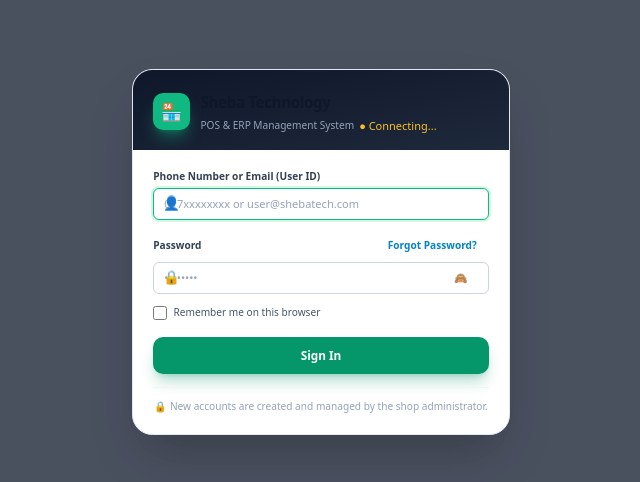
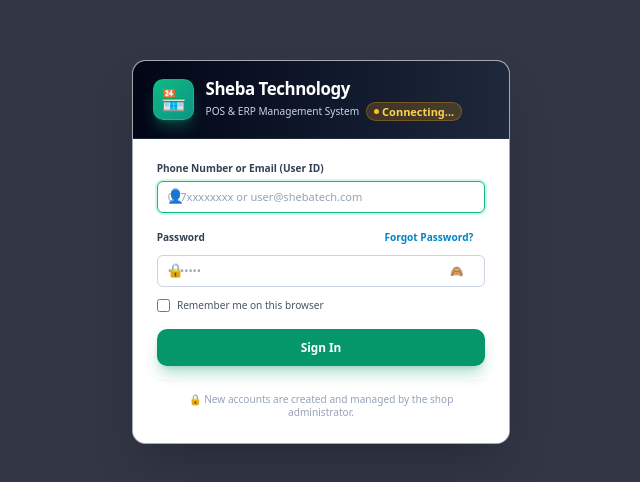
Before and after one commit to shebatechservices-cmyk/techshop, a React (Vite) app in the folder frontend/: page / in a window 1280 px wide. Shown: the part 148-630 px from the top of the page, without its empty margins (319-959 px from the left). Built offline with nearby package versions, Linux system fonts and the light colour scheme; no server answers.

Commit message:
fix(ui): improve contrast and styling of login modal header

```diff
--- a/frontend/src/components/modals/LoginModal.jsx
+++ b/frontend/src/components/modals/LoginModal.jsx
@@ -11,33 +11,36 @@
   const { mode, serverOnline } = modalState;
 
   return (
-    <div className="fixed inset-0 z-[99999] bg-slate-900/75 backdrop-blur-sm flex items-center justify-center p-4">
+    <div className="fixed inset-0 z-[99999] bg-slate-950/80 backdrop-blur-md flex items-center justify-center p-4 sm:p-6 animate-fadeIn">
       {/* Main Container Card */}
-      <div className="bg-white rounded-3xl shadow-2xl w-full max-w-md overflow-hidden border border-slate-200 relative animate-fadeIn">
+      <div className="bg-white rounded-2xl shadow-2xl w-full max-w-md overflow-hidden border border-slate-800/40 relative">
         {/* Header Branding */}
-        <div className="bg-gradient-to-br from-slate-900 to-slate-800 p-6 pb-5 text-white relative">
+        <div className="bg-gradient-to-r from-slate-950 via-slate-900 to-slate-800 px-6 py-5 text-white relative border-b border-slate-700/50">
           {canClose && (
             <button
+              type="button"
               onClick={onClose}
-              className="absolute top-4 right-4 bg-white/10 hover:bg-white/20 text-white rounded-full w-8 h-8 flex items-center justify-center text-sm transition-colors"
+              className="absolute top-4 right-4 bg-white/10 hover:bg-white/20 text-white rounded-full w-8 h-8 flex items-center justify-center text-sm font-bold transition-all focus:outline-none"
+              aria-label="Close"
             >
               ✕
             </button>
           )}
 
-          <div className="flex items-center gap-3">
-            <div className="w-11 h-11 rounded-xl bg-emerald-500 flex items-center justify-center text-xl shadow-lg shadow-emerald-500/40 flex-shrink-0">
+          <div className="flex items-center gap-3.5">
+            <div className="w-12 h-12 rounded-xl bg-gradient-to-br from-emerald-500 to-teal-600 flex items-center justify-center text-2xl shadow-lg shadow-emerald-500/30 flex-shrink-0 border border-emerald-400/30">
               🏪
             </div>
-            <div>
-              <h2 className="text-lg font-extrabold tracking-tight">
+            <div className="flex-1 min-w-0">
+              <h2 className="text-xl font-extrabold tracking-tight text-white m-0 leading-tight">
                 Sheba Technology
               </h2>
-              <div className="text-xs text-slate-400 flex items-center gap-1.5 mt-0.5">
+              <div className="text-xs text-slate-300 font-medium flex items-center gap-2 mt-1">
                 <span>POS & ERP Management System</span>
                 {serverOnline !== null && (
-                  <span className={`inline-flex items-center gap-1 text-[11px] font-medium ${serverOnline ? 'text-emerald-400' : 'text-amber-400'}`}>
-                    ● {serverOnline ? 'Cloud Live' : 'Connecting...'}
+                  <span className={`inline-flex items-center gap-1 text-[11px] font-semibold px-2 py-0.5 rounded-full ${serverOnline ? 'bg-emerald-500/20 text-emerald-300 border border-emerald-500/30' : 'bg-amber-500/20 text-amber-300 border border-amber-500/30'}`}>
+                    <span className={`w-1.5 h-1.5 rounded-full ${serverOnline ? 'bg-emerald-400 animate-pulse' : 'bg-amber-400'}`}></span>
+                    {serverOnline ? 'Cloud Live' : 'Connecting...'}
                   </span>
                 )}
               </div>
@@ -46,10 +49,11 @@
         </div>
 
         {/* Card Body */}
-        <div className="p-6">
+        <div className="p-6 sm:p-7 bg-white">
           {mode === 'login' && (
             <LoginForm
               {...modalState}
+              onOpenDevConsole={onOpenDevConsole}
             />
           )}
 
```
Also changed, not shown: 31 other files (tests, documents, lock files or other folders).
